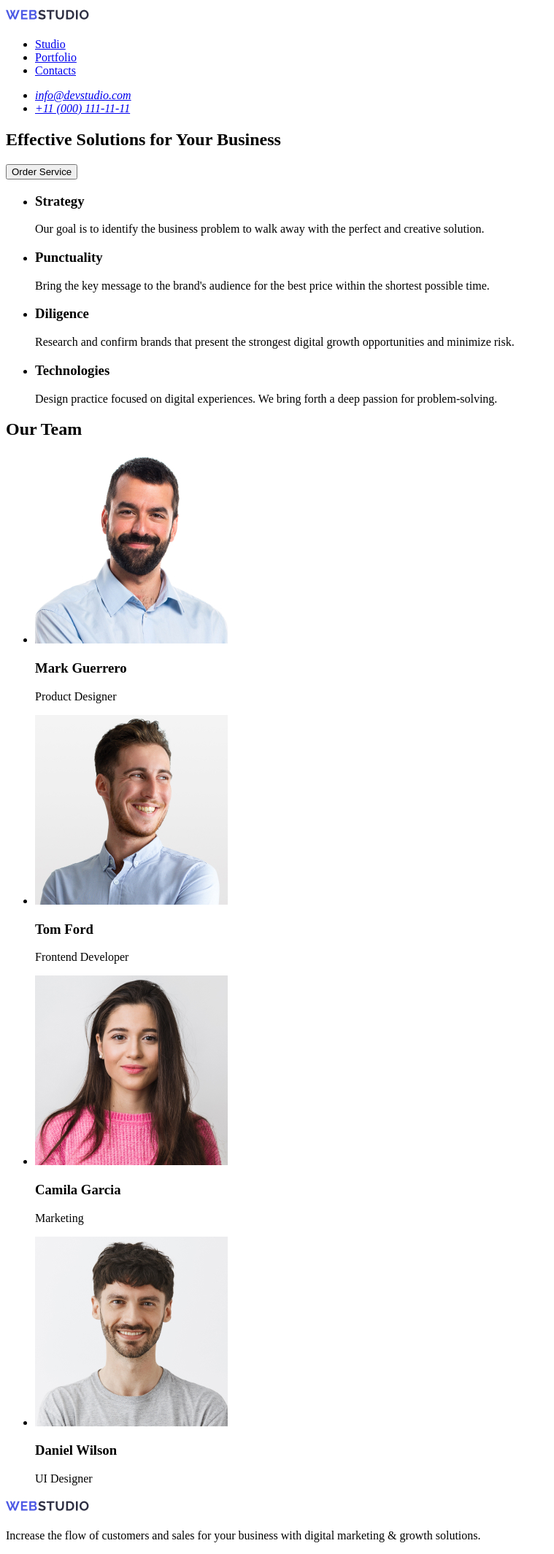
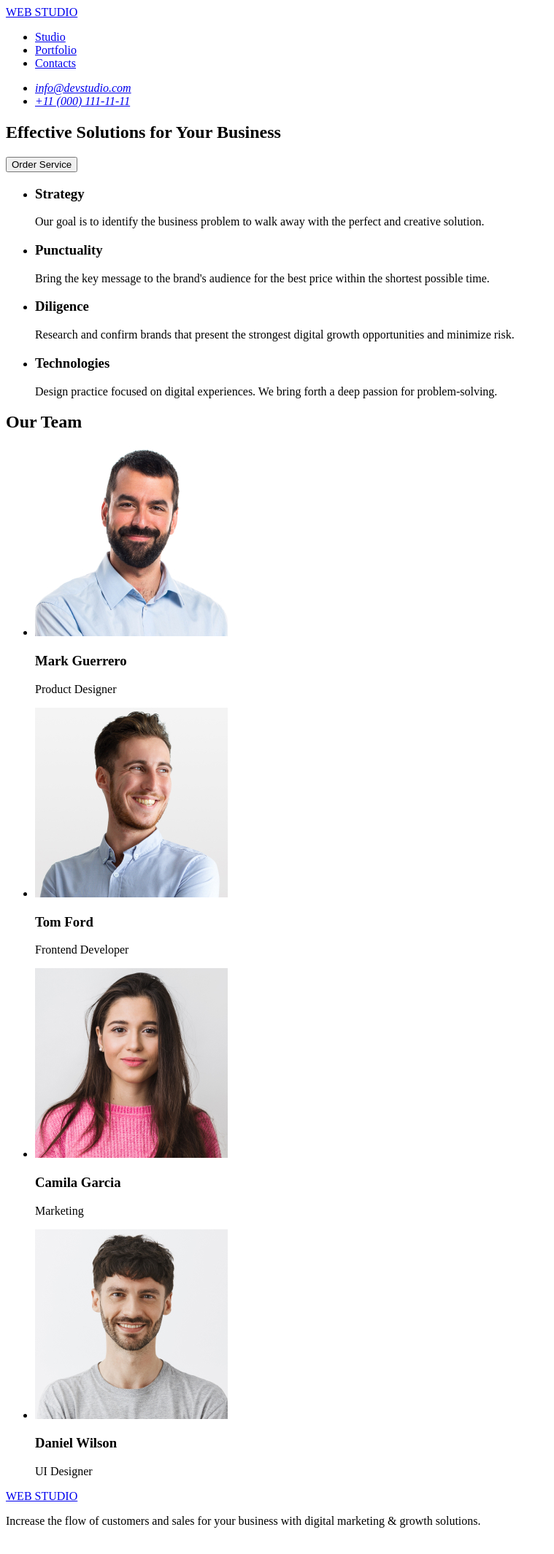
Before and after one commit to orkunkorcak/goit-markup-hw-01, a plain HTML site: page index.html in a window 1280 px wide. Shown: the whole page at 73% size, without its empty margins (0-759 px from the left). Drawn offline with Linux system fonts and the light colour scheme.

Commit message:
after to edit

```diff
--- a/index.html
+++ b/index.html
@@ -6,9 +6,7 @@
   </head>
   <body>
     <header>
-      <a href="#" target="_self">
-        <img src="images/Logo.jpg" alt="WEB STUDIO" />
-      </a>
+      <a href="#" target="_self"> WEB STUDIO </a>
       <nav>
         <ul>
           <li><a href="#">Studio</a></li>
@@ -107,9 +105,8 @@
       </section>
     </main>
     <footer>
-      <a href="#" target="_self">
-        <img src="images/Logo.jpg" alt="WEB STUDIO" />
-      </a>
+      <a href="#" target="_self"> WEB STUDIO </a>
+
       <p>
         Increase the flow of customers and sales for your business with digital
         marketing & growth solutions.
```
